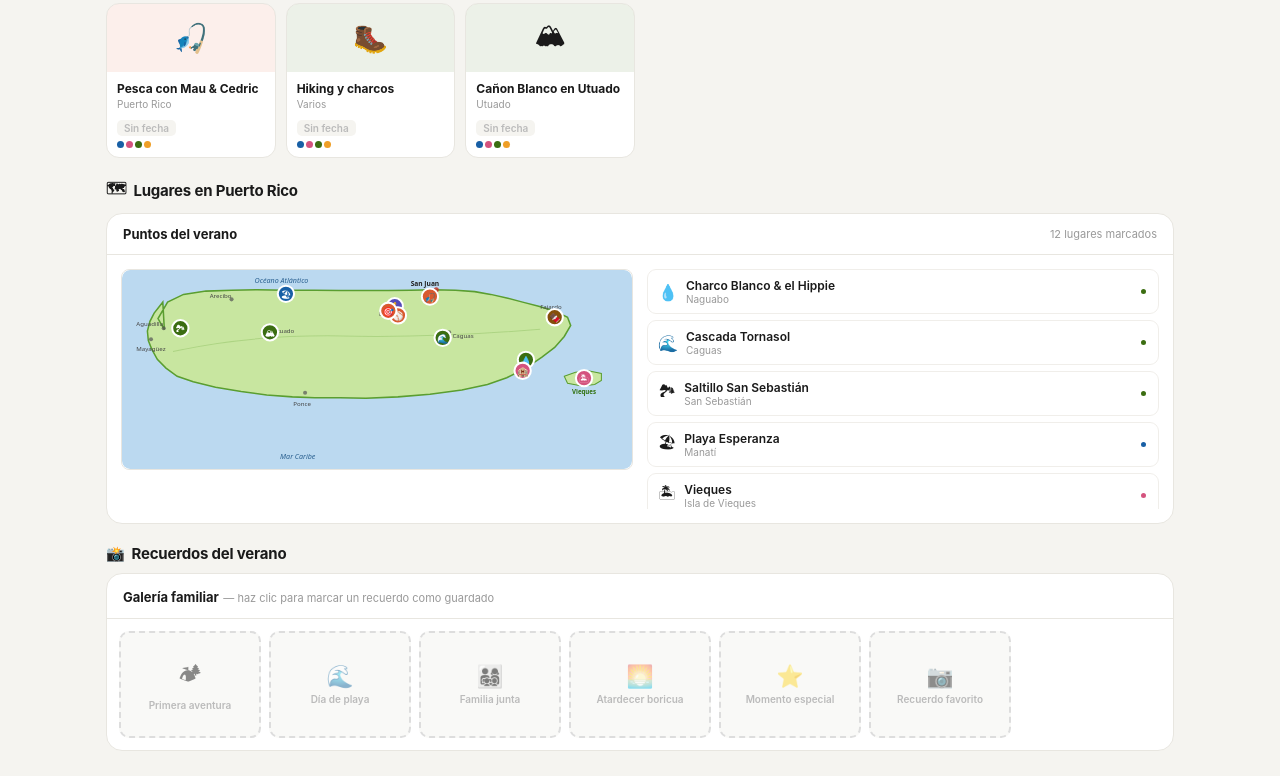
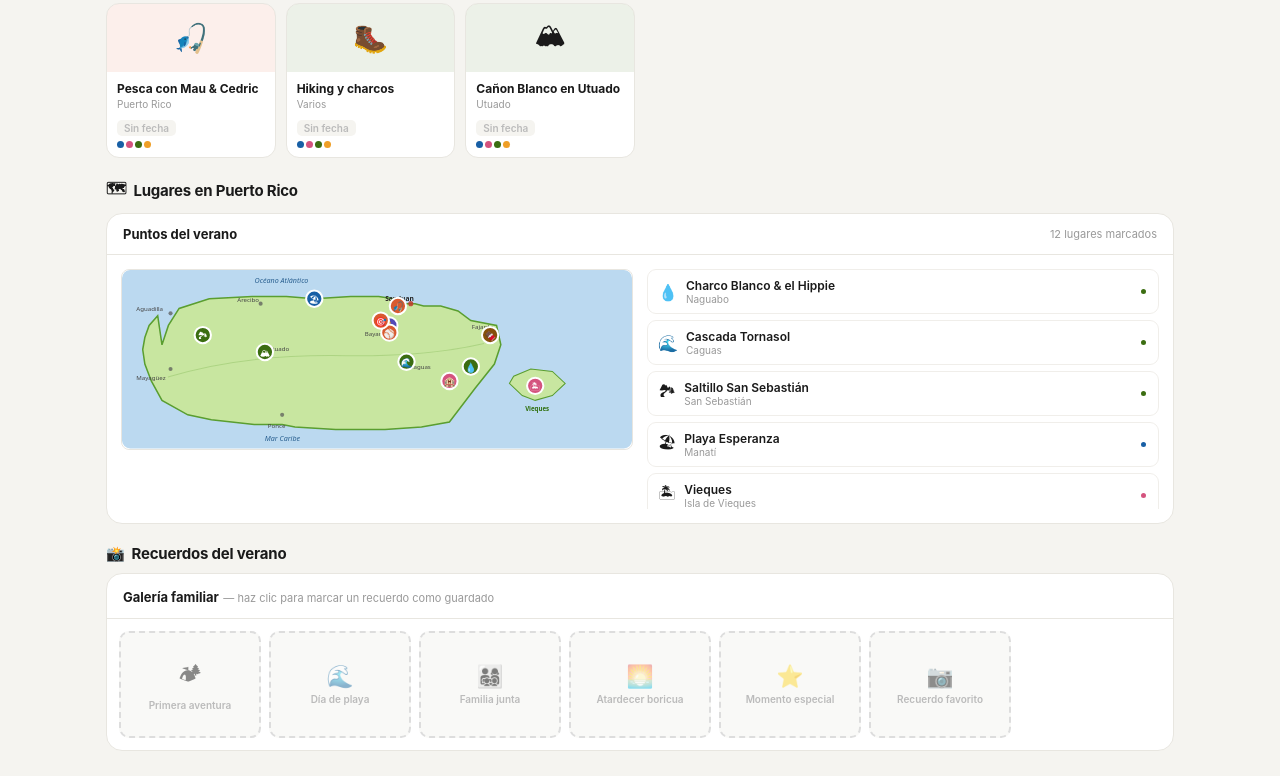
Before and after one commit to jevazq/verano2026, a plain HTML site: page index.html in a window 1280 px wide. Shown: the part 1430-2206 px from the top of the page. Drawn offline with Linux system fonts and the light colour scheme.

Commit message:
Add files via upload

```diff
--- a/index.html
+++ b/index.html
@@ -233,37 +233,37 @@ body{font-family:-apple-system,BlinkMacSystemFont,'Segoe UI',sans-serif;backgrou
     <span style="font-size:11px;color:#999" id="mapCnt"></span>
   </div>
   <div class="map-body">
-    <svg viewBox="0 0 500 195" style="width:100%;border-radius:8px;border:1px solid #e8e6e0">
-      <rect width="500" height="195" fill="#bbd9f0" rx="8"/>
-      <!-- PR mainland — 52 points traced from Google Maps, rectangular/trapezoidal shape -->
-      <path d="M 41.5,58.4 L 35.3,47.6 L 44.7,31.5 L 60.3,23.9 L 82.3,20.7 L 107.4,19.9 L 132.5,19.3 L 160.7,19.9 L 189.0,19.9 L 214.0,20.2 L 239.1,20.2 L 261.1,20.2 L 283.1,19.9 L 305.0,19.3 L 327.0,19.9 L 345.8,21.2 L 361.5,23.9 L 377.2,27.4 L 392.8,31.5 L 408.5,35.5 L 424.2,40.1 L 436.8,46.3 L 439.9,54.4 L 433.6,65.2 L 424.2,75.9 L 411.7,85.4 L 396.0,96.2 L 377.2,105.6 L 358.3,112.3 L 333.2,117.7 L 301.9,121.8 L 270.5,124.4 L 239.1,125.8 L 214.0,125.3 L 189.0,125.3 L 167.0,124.4 L 141.9,122.6 L 116.8,119.1 L 91.7,115.0 L 69.8,109.6 L 54.1,104.2 L 43.1,96.2 L 34.6,87.5 L 29.0,77.3 L 25.8,69.2 L 24.9,59.8 L 27.4,50.3 L 31.5,42.3 L 36.8,35.5 L 40.0,31.5 Z" fill="#c8e6a0" stroke="#5a9e30" stroke-width="1.5"/>
+    <svg viewBox="0 0 500 175" style="width:100%;border-radius:8px;border:1px solid #e8e6e0">
+      <rect width="500" height="175" fill="#bbd9f0" rx="8"/>
+      <!-- PR mainland — real GPS coordinates projected (Natural Earth data) -->
+      <path d="M 39.2,73.3 L 45.5,54.3 L 56.0,37.7 L 85.5,28.2 L 127.5,25.9 L 161.2,25.9 L 188.5,28.2 L 224.2,25.9 L 251.6,25.9 L 266.3,28.2 L 276.8,33.0 L 287.3,33.0 L 295.7,35.3 L 312.5,35.3 L 329.4,40.1 L 342.0,49.6 L 367.2,54.3 L 371.4,73.3 L 365.1,92.2 L 346.2,116.0 L 321.0,149.1 L 293.6,153.9 L 257.9,156.3 L 209.5,156.3 L 169.6,153.9 L 157.0,151.5 L 129.6,151.5 L 87.6,146.8 L 64.5,142.0 L 39.2,127.8 L 28.7,108.8 L 22.4,92.2 L 20.3,78.0 L 22.4,66.2 L 26.6,54.3 L 35.0,44.8 Z" fill="#c8e6a0" stroke="#5a9e30" stroke-width="1.5"/>
       <!-- Cordillera Central -->
-      <path d="M 50,80 Q 130,62 230,65 Q 320,66 410,58" fill="none" stroke="#9bc870" stroke-width="1" opacity="0.6"/>
-      <!-- Vieques island -->
-      <path d="M 433.6,104.2 L 444.6,100.2 L 457.1,98.8 L 470.0,101.5 L 470.0,108.3 L 463.4,112.3 L 450.9,113.7 L 436.8,111.0 Z" fill="#c8e6a0" stroke="#5a9e30" stroke-width="1"/>
+      <path d="M 45,105 Q 120,82 220,84 Q 300,85 355,72" fill="none" stroke="#9bc870" stroke-width="1" opacity="0.6"/>
+      <!-- Vieques island — real GPS projected -->
+      <path d="M 379.8,111.2 L 392.4,123.1 L 405.1,127.8 L 421.9,123.1 L 434.5,111.2 L 421.9,99.4 L 400.8,97.0 L 384.0,104.1 Z" fill="#c8e6a0" stroke="#5a9e30" stroke-width="1"/>
       <!-- Ocean labels -->
-      <text x="155" y="185" font-size="7" fill="#2a6090" font-family="system-ui" font-style="italic">Mar Caribe</text>
+      <text x="140" y="168" font-size="7" fill="#2a6090" font-family="system-ui" font-style="italic">Mar Caribe</text>
       <text x="130" y="13" font-size="7" fill="#2a6090" font-family="system-ui" font-style="italic">Océano Atlántico</text>
-      <text x="453" y="122" font-size="6" fill="#2d6e0a" font-family="system-ui" font-weight="700" text-anchor="middle">Vieques</text>
-      <!-- Cities — pixel-mapped from Google Maps screenshot -->
-      <circle cx="308.1" cy="19.3" r="2.5" fill="#c0392b" opacity="0.85"/>
-      <text x="283" y="16" font-size="6.5" fill="#222" font-family="system-ui" font-weight="700">San Juan</text>
-      <circle cx="107.4" cy="28.8" r="2" fill="#555" opacity="0.7"/>
-      <text x="86" y="27" font-size="6" fill="#444" font-family="system-ui">Arecibo</text>
-      <circle cx="40.9" cy="57.1" r="2" fill="#555" opacity="0.7"/>
-      <text x="14" y="55" font-size="6" fill="#444" font-family="system-ui">Aguadilla</text>
-      <circle cx="28.4" cy="67.9" r="2" fill="#555" opacity="0.7"/>
-      <text x="14" y="79" font-size="6" fill="#444" font-family="system-ui">Mayagüez</text>
-      <circle cx="179.5" cy="120.4" r="2" fill="#555" opacity="0.7"/>
-      <text x="168" y="133" font-size="6" fill="#444" font-family="system-ui">Ponce</text>
-      <circle cx="267.4" cy="34.2" r="2" fill="#555" opacity="0.7"/>
-      <text x="252" y="45" font-size="6" fill="#444" font-family="system-ui">Bayamón</text>
-      <circle cx="320.7" cy="61.1" r="2" fill="#555" opacity="0.7"/>
-      <text x="324" y="67" font-size="6" fill="#444" font-family="system-ui">Caguas</text>
-      <circle cx="427.3" cy="43.6" r="2" fill="#555" opacity="0.7"/>
-      <text x="410" y="38" font-size="6" fill="#444" font-family="system-ui">Fajardo</text>
-      <circle cx="145.0" cy="63.8" r="2" fill="#555" opacity="0.7"/>
-      <text x="148" y="62" font-size="6" fill="#444" font-family="system-ui">Utuado</text>
+      <text x="407" y="138" font-size="6" fill="#2d6e0a" font-family="system-ui" font-weight="700" text-anchor="middle">Vieques</text>
+      <!-- Cities — real GPS coordinates projected -->
+      <circle cx="283.1" cy="33.0" r="2.5" fill="#c0392b" opacity="0.85"/>
+      <text x="258" y="30" font-size="6.5" fill="#222" font-family="system-ui" font-weight="700">San Juan</text>
+      <circle cx="135.9" cy="33.0" r="2" fill="#555" opacity="0.7"/>
+      <text x="113" y="31" font-size="6" fill="#444" font-family="system-ui">Arecibo</text>
+      <circle cx="47.6" cy="42.5" r="2" fill="#555" opacity="0.7"/>
+      <text x="14" y="40" font-size="6" fill="#444" font-family="system-ui">Aguadilla</text>
+      <circle cx="47.6" cy="97.0" r="2" fill="#555" opacity="0.7"/>
+      <text x="14" y="108" font-size="6" fill="#444" font-family="system-ui">Mayagüez</text>
+      <circle cx="157.0" cy="142.0" r="2" fill="#555" opacity="0.7"/>
+      <text x="143" y="155" font-size="6" fill="#444" font-family="system-ui">Ponce</text>
+      <circle cx="253.7" cy="54.3" r="2" fill="#555" opacity="0.7"/>
+      <text x="238" y="65" font-size="6" fill="#444" font-family="system-ui">Bayamón</text>
+      <circle cx="278.9" cy="89.9" r="2" fill="#555" opacity="0.7"/>
+      <text x="282" y="97" font-size="6" fill="#444" font-family="system-ui">Caguas</text>
+      <circle cx="360.9" cy="63.8" r="2" fill="#555" opacity="0.7"/>
+      <text x="343" y="58" font-size="6" fill="#444" font-family="system-ui">Fajardo</text>
+      <circle cx="140.1" cy="80.4" r="2" fill="#555" opacity="0.7"/>
+      <text x="143" y="79" font-size="6" fill="#444" font-family="system-ui">Utuado</text>
       <g id="svgPins"></g>
     </svg>
     <div class="pinlist" id="pinList"></div>
@@ -306,18 +306,18 @@ body{font-family:-apple-system,BlinkMacSystemFont,'Segoe UI',sans-serif;backgrou
 const MEM=[{id:'papa',name:'Papá',hex:'#185fa5'},{id:'maria',name:'María',hex:'#d4537e'},{id:'mau',name:'Mauricio',hex:'#3b6d11'},{id:'jimena',name:'Jimena',hex:'#ef9f27'}];
 const CATS={entrenos:{l:'Entrenos',c:'#534ab7',e:'💪'},aventuras:{l:'Aventuras',c:'#3b6d11',e:'🏞'},playas:{l:'Playas',c:'#185fa5',e:'🏖'},estadias:{l:'Estadías',c:'#d4537e',e:'🏝'},deportes:{l:'Deportes',c:'#d85a30',e:'⚾'},lugares:{l:'Lugares',c:'#854f0b',e:'📍'}};
 const COORDS={
-  'San Patricio CrossFit':{x:267.4,y:35.5},
-  'Paintball':{x:261.1,y:40.0},
-  'Pesca con Mau & Cedric':{x:301.9,y:26.1},
-  'Playa Esperanza':{x:160.7,y:23.4},
-  'Saltillo San Sebastián':{x:57.2,y:57.1},
-  'Cascada Tornasol':{x:314.4,y:66.5},
-  'Charco Blanco & el Hippie':{x:396.0,y:88.1},
-  'Hacienda Chocolat':{x:424.2,y:46.3},
-  'Palmas del Mar':{x:392.8,y:98.8},
-  'Softball / Pelota':{x:270.5,y:44.5},
-  'Vieques':{x:453.0,y:106.0},
-  'Cañon Blanco en Utuado':{x:145.0,y:61.1}
+  'San Patricio CrossFit':{x:262.1,y:54.3},
+  'Paintball':{x:253.7,y:49.6},
+  'Pesca con Mau & Cedric':{x:270.5,y:35.3},
+  'Playa Esperanza':{x:188.5,y:28.2},
+  'Saltillo San Sebastián':{x:79.2,y:63.8},
+  'Cascada Tornasol':{x:278.9,y:89.9},
+  'Charco Blanco & el Hippie':{x:342.0,y:94.6},
+  'Hacienda Chocolat':{x:360.9,y:63.8},
+  'Palmas del Mar':{x:321.0,y:108.8},
+  'Softball / Pelota':{x:262.1,y:61.4},
+  'Vieques':{x:405.1,y:113.6},
+  'Cañon Blanco en Utuado':{x:140.1,y:80.4}
 };
 const RAW=[
   {name:'Charco Blanco & el Hippie',loc:'Naguabo',cat:'aventuras',e:'💧',tip:'Aguas cristalinas en la montaña. Mejor en la mañana. Zapatos de agua y snacks.'},
@@ -473,7 +473,7 @@ function openEdit(id){
   document.getElementById('mTitle').textContent=a.name;document.getElementById('mEm').textContent=a.e;
   document.getElementById('fName').value=a.name;document.getElementById('fDate').value=a.date||'';document.getElementById('fNotes').value=a.tip||'';document.getElementById('fCat').value=a.cat;
   renderPicks();
-  document.getElementById('mBtns').innerHTML=`<button class="mb del" onclick="delAct(${id})">Eliminar</button><button class="mb" onclick="closeM()">Cancelar</button><button class="mb pri" onclick="saveAct()">Guardar</button>`;
+  document.getElementById('mBtns').innerHTML=`<button class="mb del" onclick="delAct(${id})">Eliminar</button><button class="mb" onclick="cloneAct(${id})">Clonar</button><button class="mb" onclick="closeM()">Cancelar</button><button class="mb pri" onclick="saveAct()">Guardar</button>`;
   document.getElementById('modalBack').classList.add('open');
 }
 function updEm(){document.getElementById('mEm').textContent=ce(document.getElementById('fCat').value);}
@@ -489,6 +489,7 @@ function saveAct(){
   else acts.push({id:nid++,loc:'',completed:false,...obj});
   closeM();all();
 }
+function cloneAct(id){const a=acts.find(x=>x.id===id);if(!a)return;const clone={...a,id:nid++,date:null,completed:false,name:a.name+' (copia)'};acts.push(clone);closeM();all();}
 function delAct(id){acts=acts.filter(a=>a.id!==id);closeM();all();}
 function closeM(){document.getElementById('modalBack').classList.remove('open');}
 document.getElementById('modalBack').addEventListener('click',function(e){if(e.target===this)closeM();});
```
